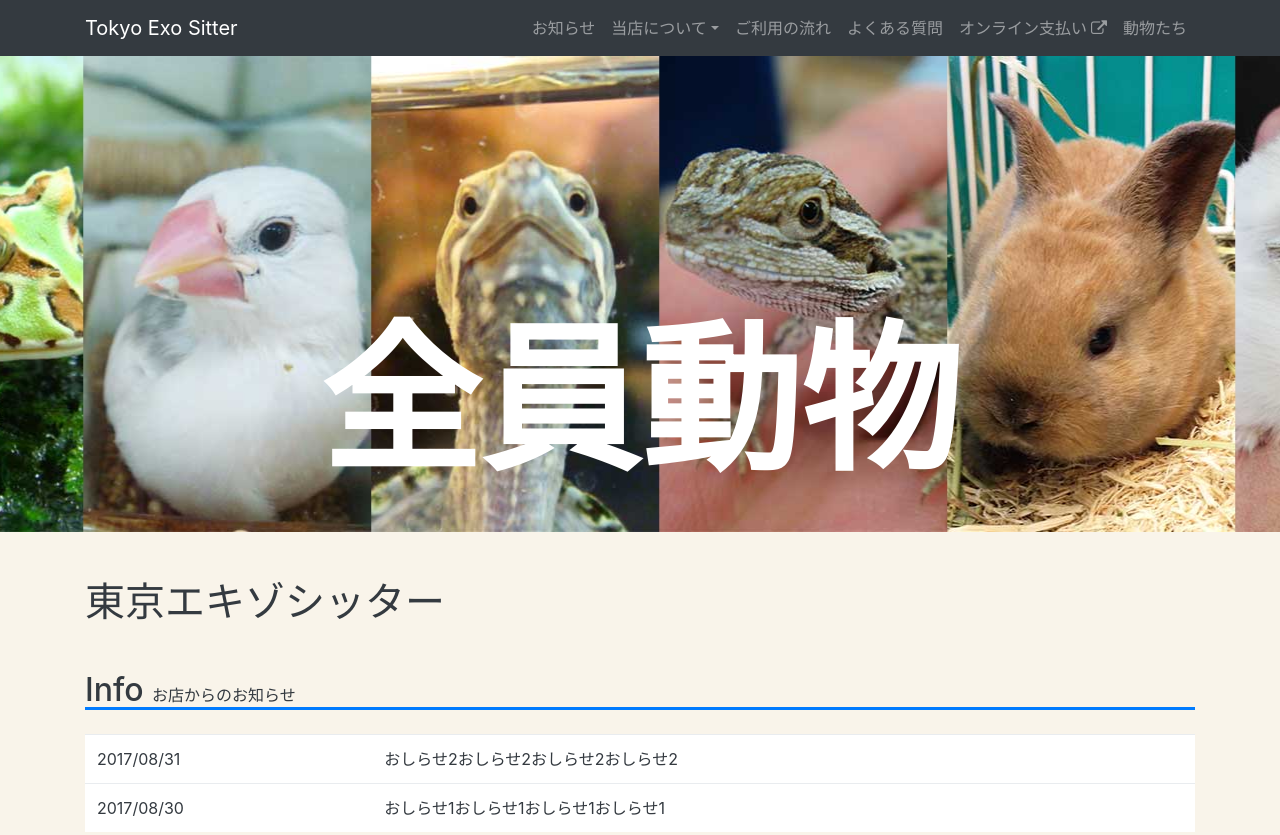
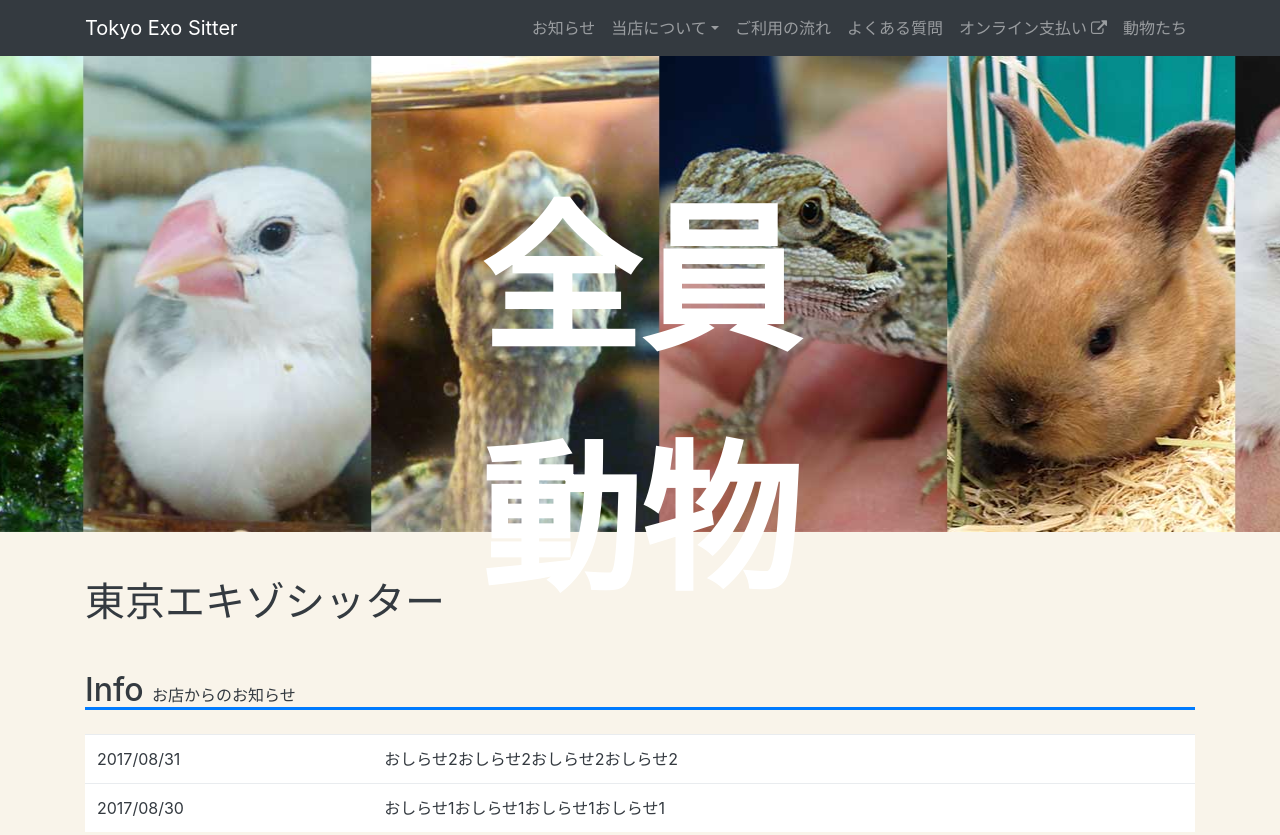
Before and after one commit to exo2017/TESOFFICIAL, a plain HTML site: page index.html in a window 1280 px wide. Shown: the top 835 px of the page. Drawn offline with nearby package versions, Linux system fonts and the light colour scheme; a script that the page names is missing.

Commit message:
改行挿入

```diff
--- a/index.html
+++ b/index.html
@@ -129,7 +129,7 @@
 
 <header>
   <div class="example" id="roop">
-    <p>全員動物</p>
+    <p>全員<br>動物</p>
   </div>
 </header>
 
```
